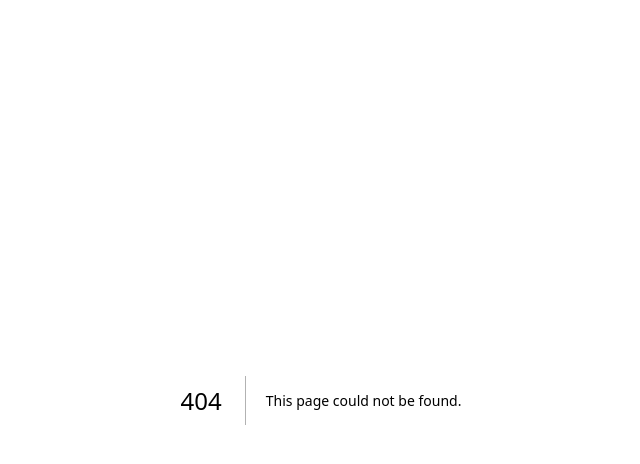
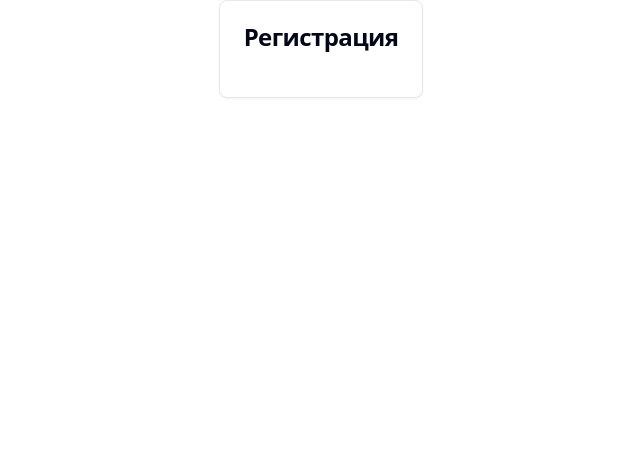
Before and after one commit to bsafronov/helium, a Next.js app: page /sign-up in a window 1280 px wide. Before the commit this address had no page. Shown: the top 464 px of the page, without its empty margins (319-959 px from the left). Built offline with nearby package versions, Linux system fonts and the light colour scheme.

Commit message:
add sign-up template page

```diff
--- /dev/null
+++ b/app/(auth)/layout.tsx
@@ -0,0 +1,11 @@
+type Props = {
+  children?: React.ReactNode;
+};
+
+export default function Layout({ children }: Props) {
+  return (
+    <div className="min-h-full flex justify-center items-center">
+      {children}
+    </div>
+  );
+}
--- /dev/null
+++ b/app/(auth)/sign-up/page.tsx
@@ -0,0 +1,14 @@
+"use client";
+
+import { Card, CardContent, CardHeader, CardTitle } from "@/components/ui/card";
+
+export default function Page() {
+  return (
+    <Card>
+      <CardHeader>
+        <CardTitle>Регистрация</CardTitle>
+      </CardHeader>
+      <CardContent></CardContent>
+    </Card>
+  );
+}
```
